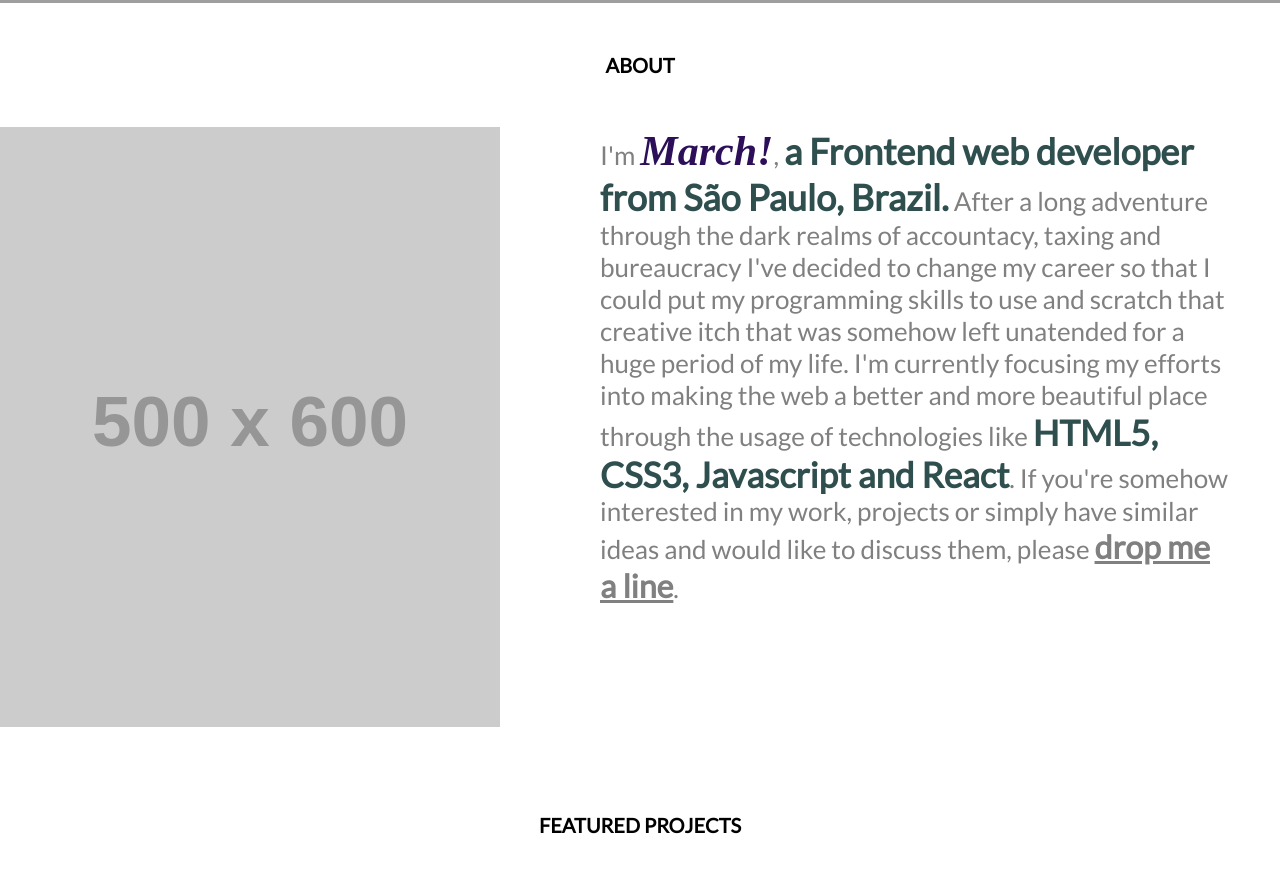
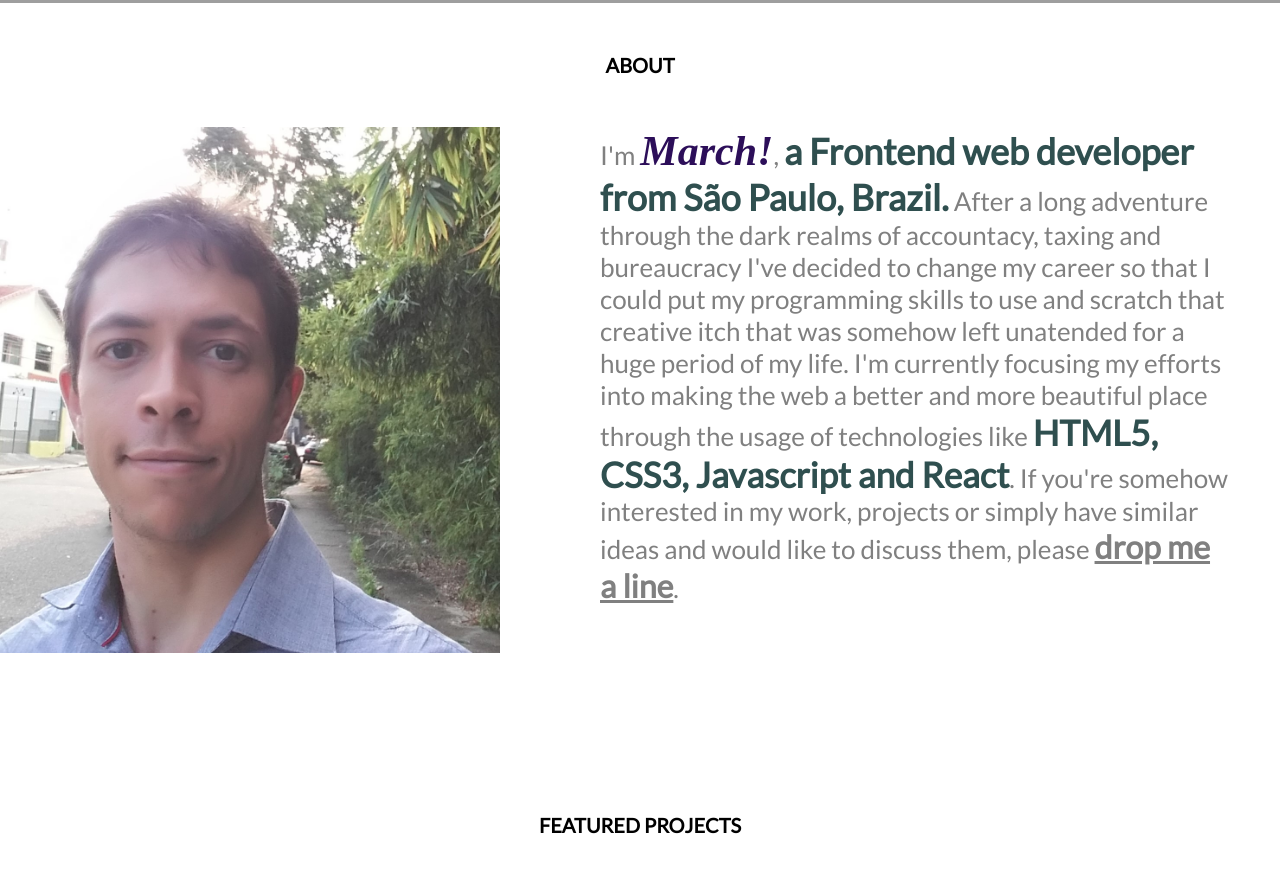
Before and after one commit to March0514s/march0514s.github.io, a plain HTML site: page index.html in a window 1280 px wide. Shown: the part 718-1602 px from the top of the page. Drawn offline with Linux system fonts and the light colour scheme; grey boxes are pictures that could not be loaded; placeholder pictures from the web are drawn by us; a web font is replaced by a local one.

Commit message:
Uploaded personal pic

```diff
--- a/index.html
+++ b/index.html
@@ -49,7 +49,7 @@
             About
         </p>
           <div class="about-content">
-            <img class='personal-photo' src='https://via.placeholder.com/500x600'></img>
+            <img class='personal-photo' src='avatar.jpg' width="500"></img>
             <p class="personal-description">
               I'm <span class="decorated-text-name">March!</span>,
               <span class="larger-text">a Frontend web developer from São Paulo, Brazil.</span>
```
Also changed, not shown: avatar.jpg (added).
